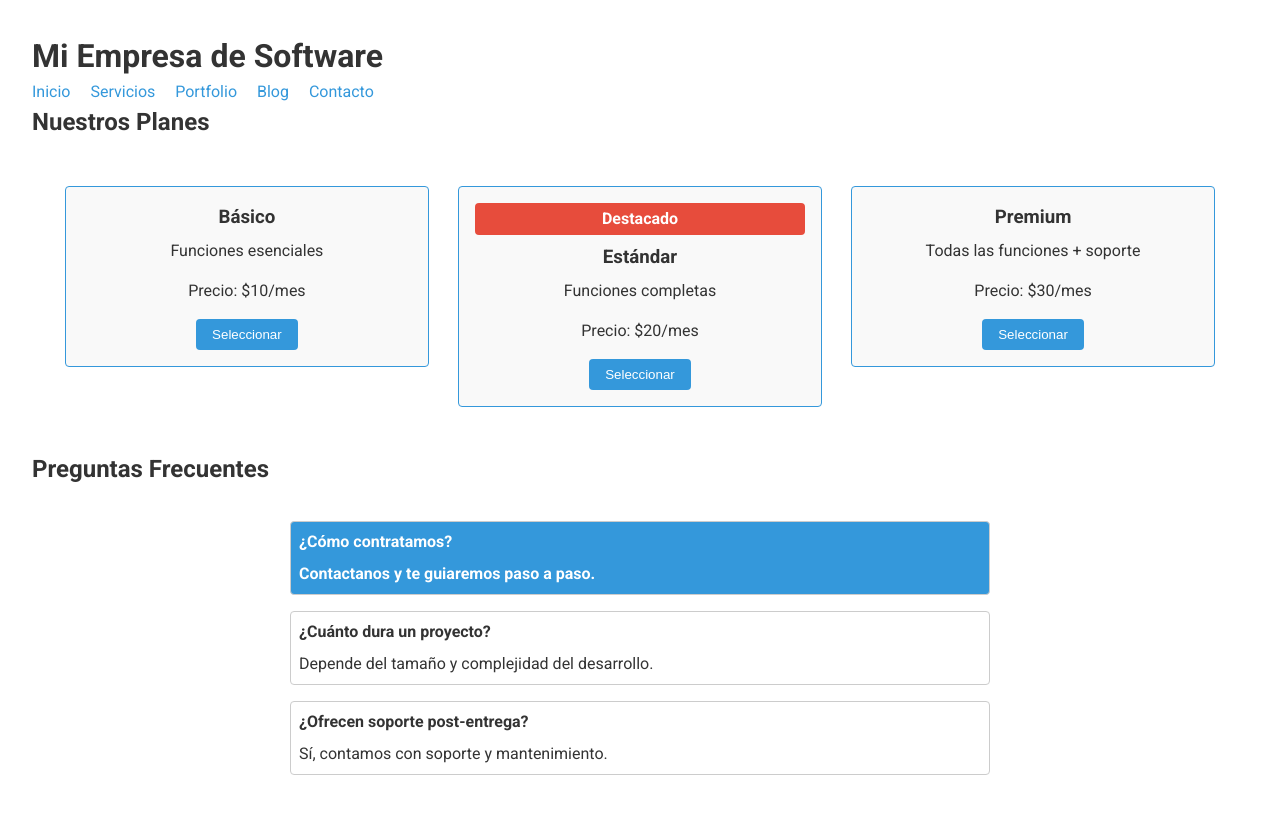
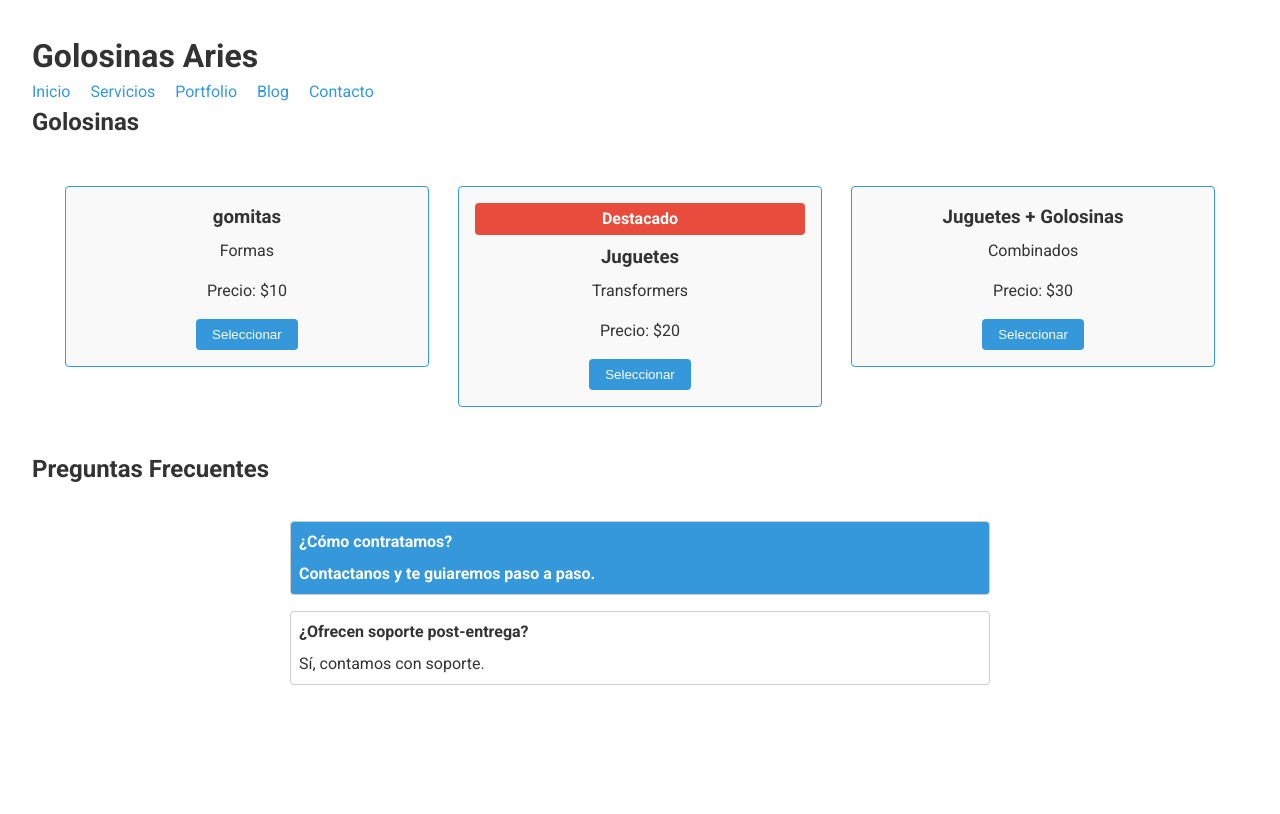
Before and after one commit to ornelabaldini/mi-empresa-software, a plain HTML site: page servicios.html in a window 1280 px wide. Drawn offline with Linux system fonts and the light colour scheme.

Commit message:
Subir proyecto real

```diff
--- a/servicios.html
+++ b/servicios.html
@@ -100,7 +100,7 @@
 
   <!-- Header y navegación -->
   <header>
-    <h1>Mi Empresa de Software</h1>
+    <h1>Golosinas Aries</h1>
     <nav>
       <a href="index.html">Inicio</a>
       <a href="servicios.html">Servicios</a>
@@ -111,28 +111,28 @@
   </header>
 
   <main>
-    <h2>Nuestros Planes</h2>
+    <h2>Golosinas</h2>
 
     <!-- Comparativa de planes -->
     <section class="planes">
       <div class="plan">
-        <h3>Básico</h3>
-        <p>Funciones esenciales</p>
-        <p>Precio: $10/mes</p>
+        <h3>gomitas</h3>
+        <p>Formas</p>
+        <p>Precio: $10</p>
         <button>Seleccionar</button>
       </div>
 
       <div class="plan destacado">
-        <h3>Estándar</h3>
-        <p>Funciones completas</p>
-        <p>Precio: $20/mes</p>
+        <h3>Juguetes</h3>
+        <p>Transformers</p>
+        <p>Precio: $20</p>
         <button>Seleccionar</button>
       </div>
 
       <div class="plan">
-        <h3>Premium</h3>
-        <p>Todas las funciones + soporte</p>
-        <p>Precio: $30/mes</p>
+        <h3>Juguetes + Golosinas</h3>
+        <p>Combinados</p>
+        <p>Precio: $30</p>
         <button>Seleccionar</button>
       </div>
     </section>
@@ -145,12 +145,8 @@
         <p>Contactanos y te guiaremos paso a paso.</p>
       </div>
       <div class="item">
-        <h4>¿Cuánto dura un proyecto?</h4>
-        <p>Depende del tamaño y complejidad del desarrollo.</p>
-      </div>
-      <div class="item">
         <h4>¿Ofrecen soporte post-entrega?</h4>
-        <p>Sí, contamos con soporte y mantenimiento.</p>
+        <p>Sí, contamos con soporte.</p>
       </div>
     </section>
 
```
Also changed, not shown: blog.html (+7 -7 lines), contacto.html (+5 -5 lines), index.html (+9 -9 lines), portfolio.html (+5 -5 lines), img/alcancias.jpg (added), img/botellas.jpg (added), img/burbujero.jpg (added), img/cangrejo.jpg (added), img/logo.jpg (added), img/mechas.jpg (added), img/nutello.jpg (added), img/transformer.jpg (added).
